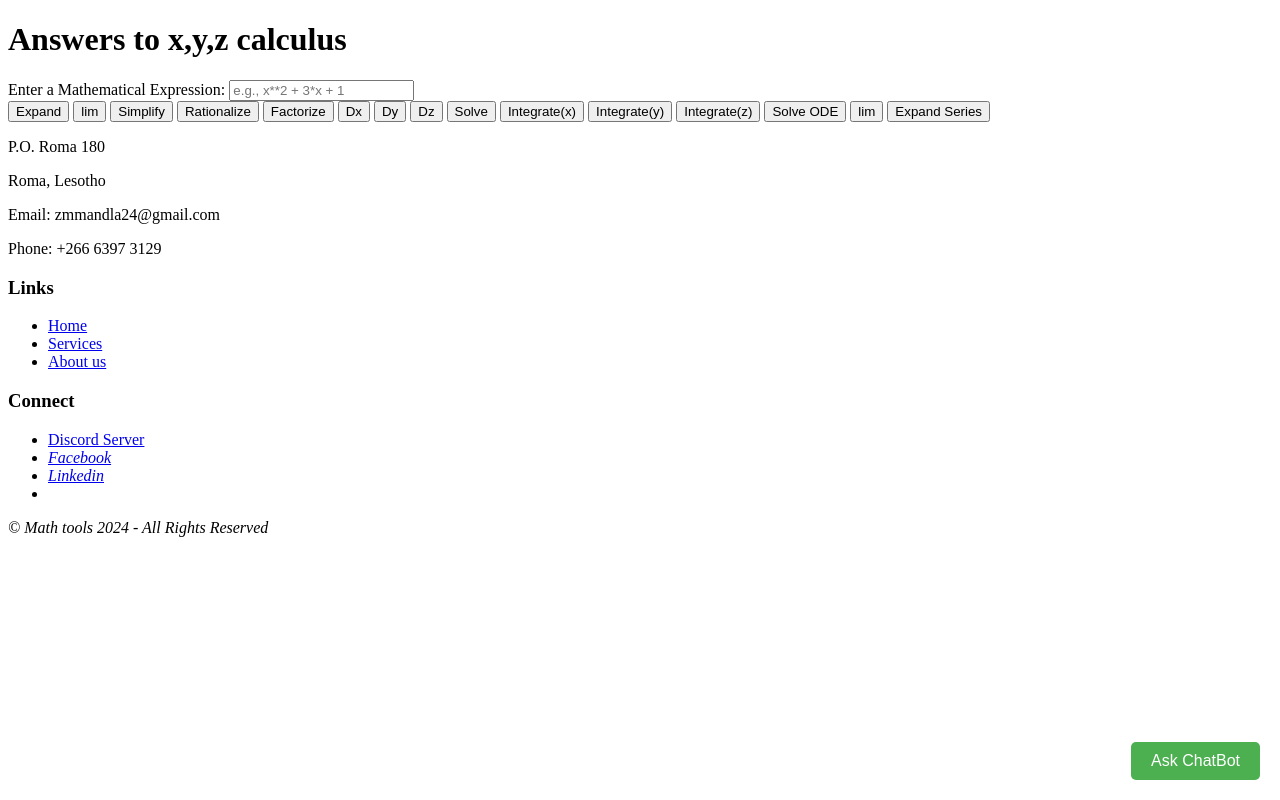
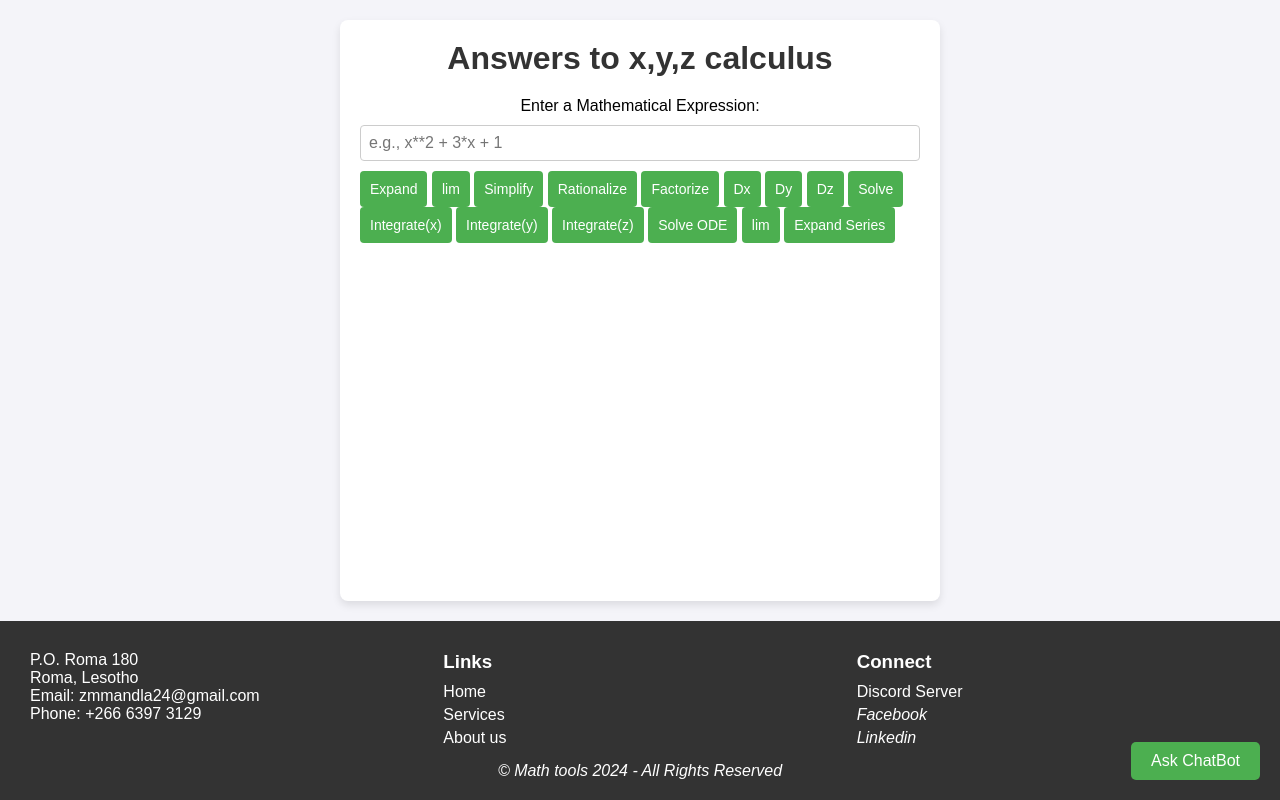
Before and after one commit to motaungmandla/calculushmwk, a Flask app: page / in a window 1280 px wide. Run offline with Flask 3, Linux system fonts and the light colour scheme; parts of the project's set-up code (start-up, migrations or seed data) failed here and were passed over.

Commit message:
fixed html

```diff
--- a/templates/index.html
+++ b/templates/index.html
@@ -5,7 +5,210 @@
     <meta name="viewport" content="width=device-width, initial-scale=1.0">
     <link rel="icon" href="favicon.ico" type="image/x-icon">
     <title>Algebraic Solutions</title>
-    <link rel="stylesheet" type="text/css" href="css/feet.css">
+    <link rel="stylesheet" type="text/css" href="feet.css">
+    <style>
+        /* Reset */
+        * {
+            margin: 0;
+            padding: 0;
+            box-sizing: border-box;
+        }
+
+        /* Basic body styles */
+        body {
+            font-family: Arial, sans-serif;
+            background-color: #f4f4f9;
+            display: flex;
+            flex-direction: column;
+            min-height: 100vh;
+            margin: 0;
+        }
+        /* Footer Styles */
+footer {
+    background-color: #f8f8f8;
+    padding: 20px;
+    text-align: center;
+}
+
+.footer-content {
+    display: flex;
+    justify-content: space-around;
+    flex-wrap: wrap;
+}
+
+.footer-column {
+    flex: 1;
+    min-width: 200px;
+    margin: 10px;
+}
+
+.footer-column h3 {
+    margin-bottom: 10px;
+}
+
+.footer-column ul {
+    list-style: none;
+    padding: 0;
+}
+
+.footer-column ul li {
+    margin-bottom: 5px;
+}
+
+.footer-column ul li a {
+    text-decoration: none;
+    color: #333;
+}
+
+.footer-column ul li a:hover {
+    text-decoration: underline;
+}
+
+/* Media Queries for Responsive Design */
+@media (max-width: 768px) {
+    .footer-content {
+        flex-direction: column;
+        align-items: center;
+    }
+
+    .footer-column {
+        text-align: center;
+    }
+}
+
+        /* Main container */
+.container {
+    background-color: #ffffff;
+    box-shadow: 0 4px 8px rgba(0, 0, 0, 0.1);
+    border-radius: 8px;
+    padding: 20px;
+    max-width: 600px;
+    width: 90%;
+    margin: 20px auto;
+    flex: 1;
+    overflow-y: auto;
+}
+
+h1 {
+    color: #333333;
+    margin-bottom: 20px;
+    text-align: center;
+}
+
+form {
+    display: flex;
+    flex-wrap: wrap;
+    gap: 10px;
+    justify-content: center;
+}
+
+input[type="text"] {
+    padding: 8px;
+    font-size: 16px;
+    border: 1px solid #cccccc;
+    border-radius: 4px;
+    width: 100%;
+}
+
+button {
+    background-color: #4CAF50;
+    color: white;
+    border: none;
+    padding: 10px;
+    font-size: 14px;
+    cursor: pointer;
+    border-radius: 4px;
+    transition: background-color 0.3s ease;
+}
+
+button.secondary {
+    background-color: #4CAF50;
+}
+
+button:hover {
+    background-color: #45a049;
+}
+
+button.secondary:hover {
+    background-color: #0056b3;
+}
+
+.result {
+    margin-top: 20px;
+    padding: 10px;
+    background-color: #f9f9f9;
+    border-left: 4px solid #4CAF50;
+}
+
+/* Footer styles */
+footer {
+    background-color: #333;
+    color: white;
+    text-align: center;
+    padding: 20px;
+    margin-top: auto;
+    overflow-y: auto;
+}
+
+.footer-content {
+    display: flex;
+    flex-wrap: wrap;
+    justify-content: space-around;
+    gap: 20px;
+}
+
+.footer-column {
+    text-align: left;
+}
+
+.footer-column ul {
+    list-style: none;
+    padding: 0;
+}
+
+.footer-column ul li a {
+    color: white;
+    text-decoration: none;
+}
+
+.footer-column ul li a:hover {
+    text-decoration: underline;
+}
+
+.footer-social-icon {
+    margin: 0 5px;
+    vertical-align: middle;
+}
+
+/* LaTeX fix */
+.latex-container {
+    overflow-x: auto;
+    word-wrap: break-word;
+}
+
+/* Media Queries for Responsive Design */
+@media (max-width: 768px) {
+    .container {
+        padding: 10px;
+        max-width: 100%;
+    }
+
+    form {
+        flex-direction: column;
+        gap: 5px;
+    }
+
+    .footer-content {
+        flex-direction: column;
+        align-items: center;
+    }
+
+    .footer-column {
+        text-align: center;
+    }
+}
+
+    </style>
     <script src="https://polyfill.io/v3/polyfill.min.js?features=es6"></script>
     <script id="MathJax-script" async
         src="https://cdn.jsdelivr.net/npm/mathjax@3/es5/tex-mml-chtml.js"></script>
```
